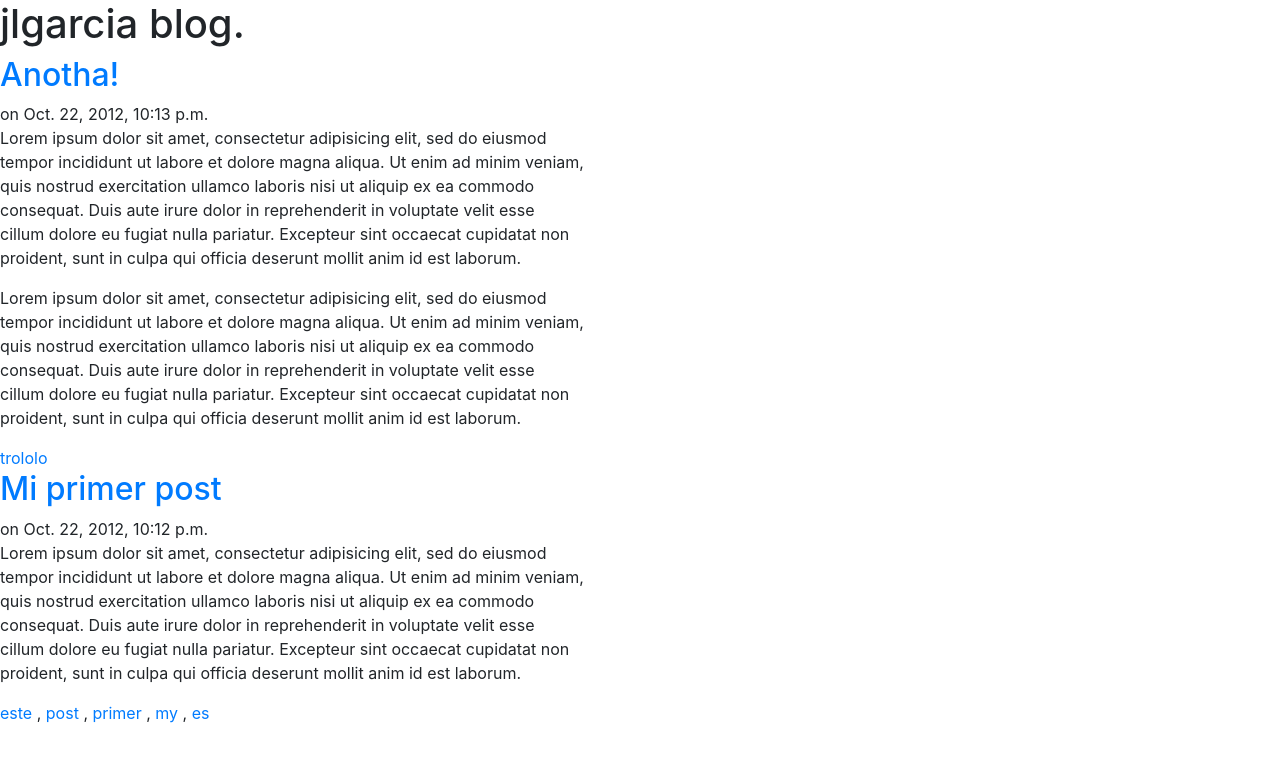
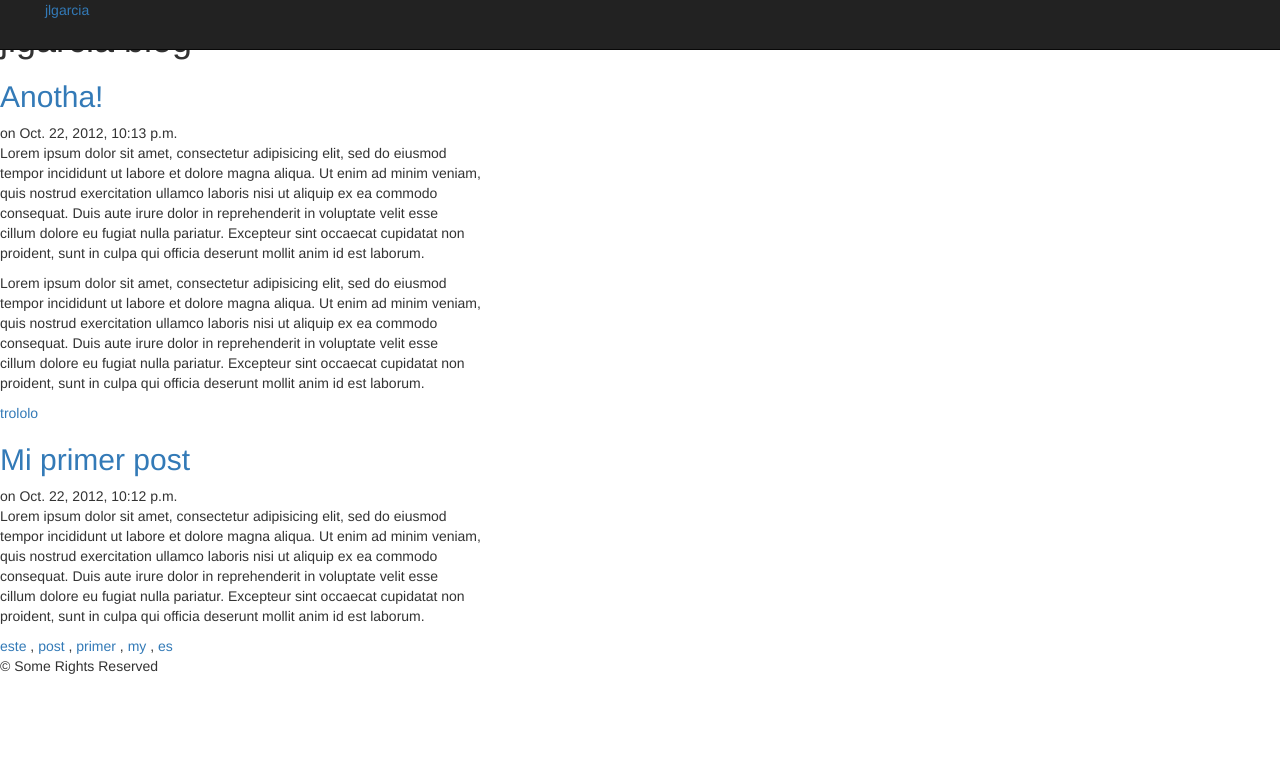
Before and after one commit to jlgarhdez/jlgarcia.me, a Django app: page /blog/ in a window 1280 px wide. Shown: the top 762 px of the page. Run offline with Django 3.2, Linux system fonts and the light colour scheme; data comes from the database, SQL or seed files in the repository; parts of the project's set-up code (start-up, migrations or seed data) failed here and were passed over; some libraries are stand-ins or nearby versions.

Commit message:
mods bootstrap

```diff
--- a/blog/templates/base.html
+++ b/blog/templates/base.html
@@ -5,8 +5,30 @@
 	<body>
 	<script src="http://code.jquery.com/jquery-latest.js"></script>
 	<script src="/static/js/bootstrap.min.js"></script>
-		<h1>jlgarcia blog.</h1>
+	<div class="navbar navbar-inverse navbar-fixed-top">
+		<div class="navbar-inner">
+			<div class="container-fluid">
+				<a class="btn btn-navbar" data-toggle="collapse" data-target=".nav-collapse">
+					<span class="icon-bar"></span>
+					<span class="icon-bar"></span>
+					<span class="icon-bar"></span>
+				</a>
+				<a class="brand" href="#">jlgarcia</a>
+				<div class="nav-collapse collapse">
+					<ul class="nav">
+						<li class="active"><a href="#">Home</a></li>
+						<li><a href="#about">About</a></li>
+						<li><a href="#contact">Contact</a></li>
+					</ul>
+				</div><!--/.nav-collapse -->
+			</div>
+		</div>
+    </div>
+		<h1>jlgarcia blog</h1>
 		{% block content %}
 		{% endblock %}
 	</body>
+	<footer>
+		© Some Rights Reserved
+	</footer>
 </html>
```
